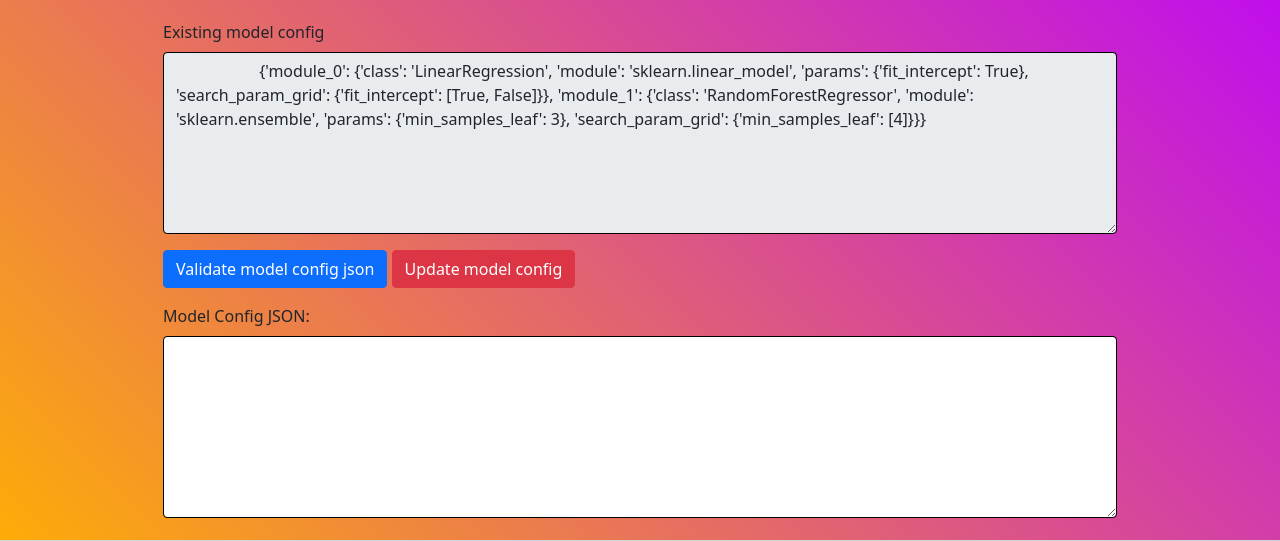
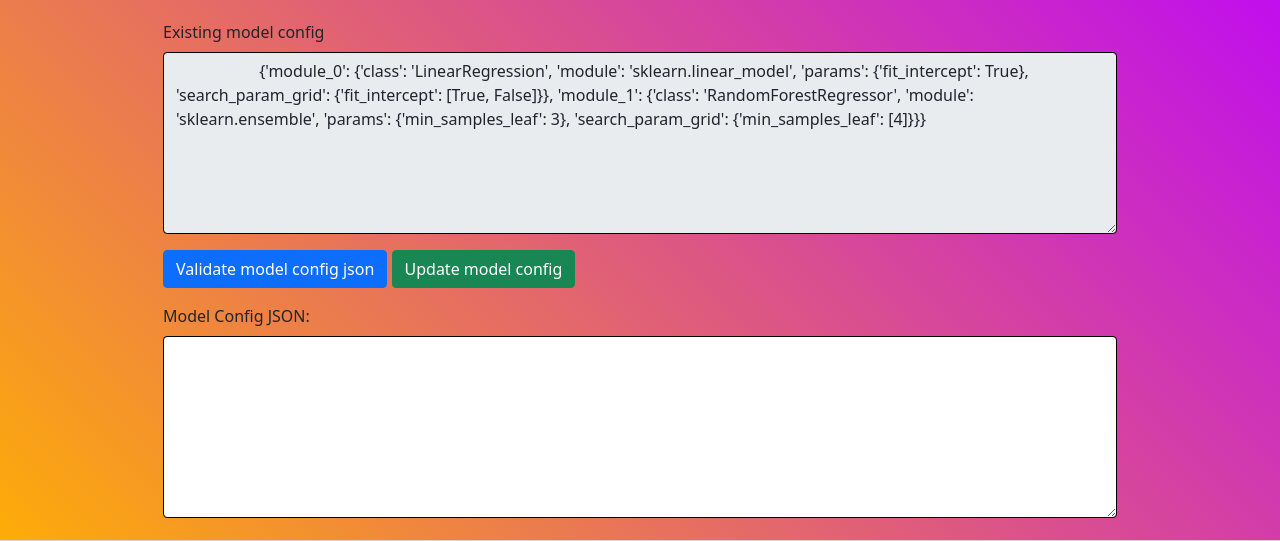
Before and after one commit to iamaakashpal/Insurance-Premium-Prediction, a Flask app: page /update_model_config in a window 1280 px wide. Shown: the part 80-621 px from the top of the page. Run offline with Flask 2, Linux system fonts and the light colour scheme; some libraries are stand-ins or nearby versions.

Commit message:
File Updated

```diff
--- a/templates/update_model.html
+++ b/templates/update_model.html
@@ -24,7 +24,7 @@
 
               <div class="mb-3">
               <a href="https://jsonformatter.curiousconcept.com/#" class="btn btn-primary" target="_blank">Validate model config json</a>
-              <input type="submit"  class="btn btn-danger" value="Update model config"/>
+              <input type="submit"  class="btn btn-success" value="Update model config"/>
         </div>
 
         <!-- <div class="mb-3"> -->
```
